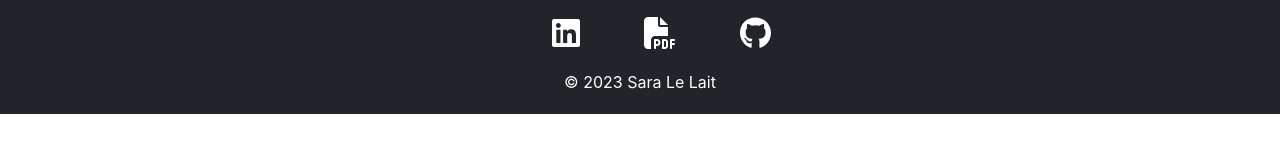
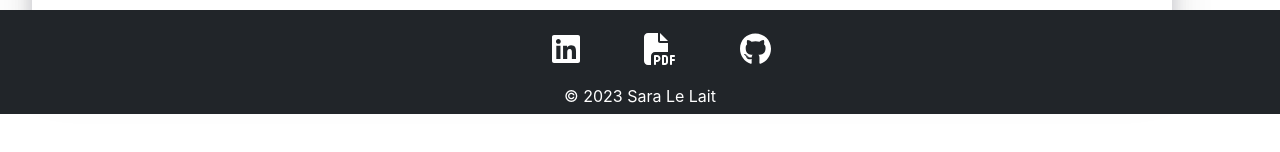
Before and after one commit to sjlelait/portfolio, a React (Create React App) app: page /projects in a window 1280 px wide. Shown: the part 686-838 px from the top of the page. Before the commit the page ends 800 px from the top, so only its background shows below. Built offline with nearby package versions, Linux system fonts and the light colour scheme; the HTML template or start-up script is replaced by a standard one.

Commit message:
wip: adds container classes on pages

```diff
--- a/src/App.css
+++ b/src/App.css
@@ -1,5 +1,16 @@
 .App {
   text-align: center;
+  padding-bottom: 6.5rem;
+}
+
+.page-container {
+  border-radius: 1rem;
+  box-shadow: 0 4px 16px
+    rgba(17,17,26,.1),0 8px 24px
+    rgba(17,17,26,.1),0 16px 56px
+    rgba(17,17,26,.1)!important;
+    padding: 2rem;
+    margin: 2rem;
 }
 
 .icon-container {
@@ -17,17 +28,6 @@
   margin: 0 2rem;
 }
 
-.projectCarousel {
-  width: 50%;
-  margin: 0 auto;
-  padding: 5rem 0 0 0;
-  border-radius: 1rem;
-  box-shadow: 0 4px 16px
-    rgba(17,17,26,.1),0 8px 24px
-    rgba(17,17,26,.1),0 16px 56px
-    rgba(17,17,26,.1)!important;;
-}
-
 .carousel-caption {
   position: sticky;
   color: black !important;
@@ -40,5 +40,9 @@
 }
 
 .footerTxt {
-  margin: .25rem;
+  margin: .15rem;
 }
+
+.footer {
+  height: 6.5rem;
+}
--- a/src/components/Footer.js
+++ b/src/components/Footer.js
@@ -7,7 +7,7 @@ import { faFilePdf } from '@fortawesome/free-solid-svg-icons';
 function Footer() {
     return (
         <footer className='bg-dark text-white fixed-bottom'>
-          <Container className='py-3 text-center'>
+          <Container className='py-3 text-center footer'>
             <div className='icon-container'>
               <a href='https://www.linkedin.com/in/saralelait/'
                 target='_blank'
--- a/src/pages/About.js
+++ b/src/pages/About.js
@@ -1,7 +1,12 @@
 import React from "react";
+import { Container } from 'react-bootstrap';
 
 const About = (props) => {
-    return <h1>My Bio</h1>
+    return (
+        <Container className='page-container'>
+            <h1>My Bio</h1>
+        </Container>
+    )
   };
 
 export default About;
--- a/src/pages/Contact.js
+++ b/src/pages/Contact.js
@@ -1,7 +1,12 @@
 import React from "react";
+import { Container } from 'react-bootstrap';
 
 const Contact = (props) => {
-    return <h1>Contact form</h1>
+    return (
+      <Container className='page-container'>
+        <h1>Contact form</h1>
+      </Container>
+    )
   };
 
 export default Contact;
--- a/src/pages/Projects.js
+++ b/src/pages/Projects.js
@@ -3,7 +3,7 @@ import { Container, Carousel } from 'react-bootstrap';
 
 const Projects = (props) => {
     return (
-      <Container className='projectCarousel'>
+      <Container className='page-container'>
         <Carousel className='carousel'>
           <Carousel.Item>
             <div className='image-container'>
```
